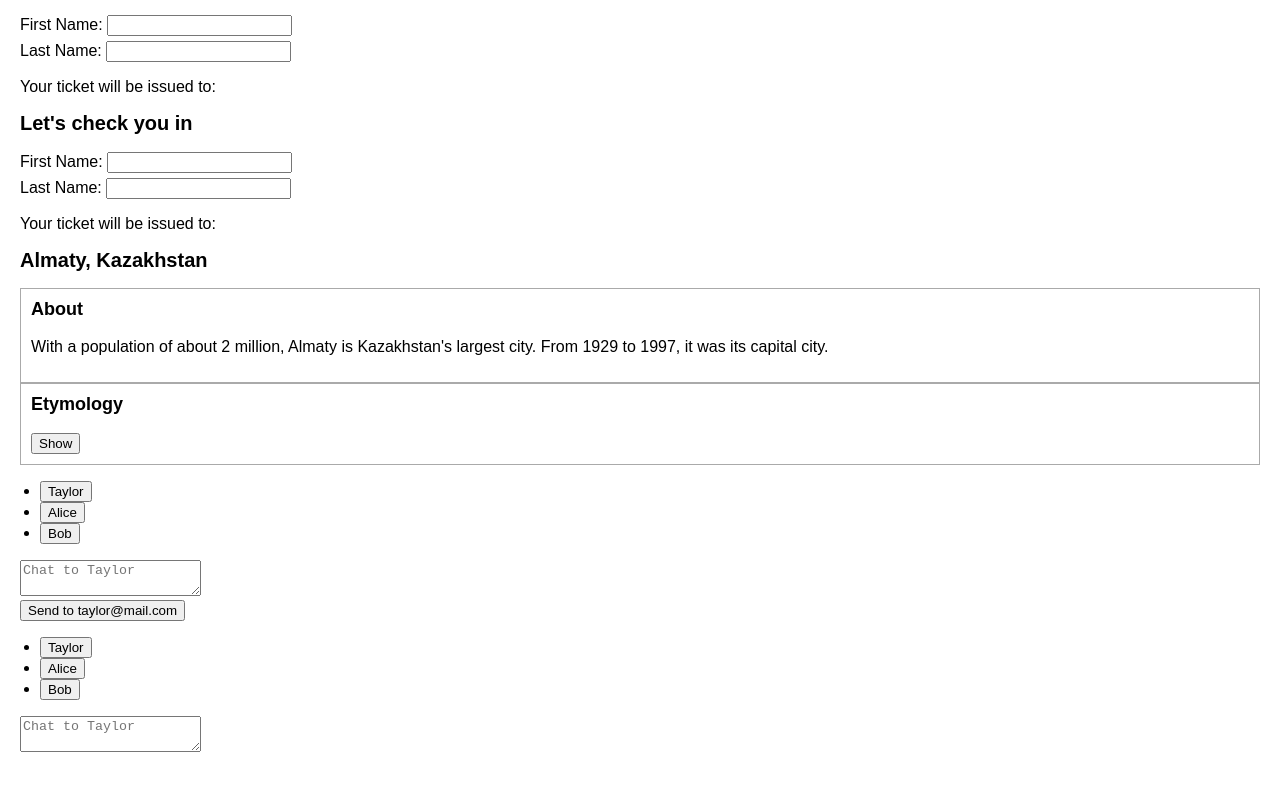
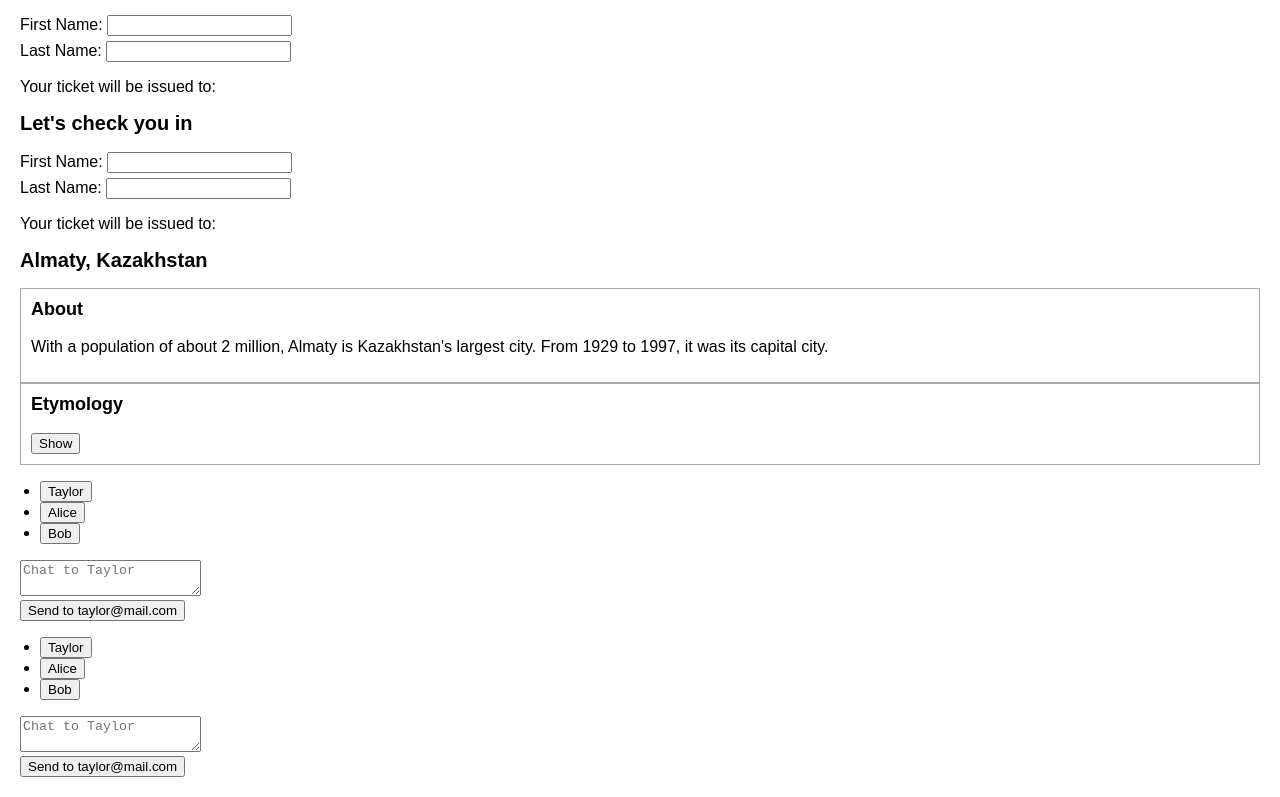
Before and after one commit to zelitosaide/react-js-course, a React (Create React App) app: page / in a window 1280 px wide. Shown: the part 179-976 px from the top of the page. Before the commit the page ends 955 px from the top, so only its background shows below. Built offline with nearby package versions, Linux system fonts and the light colour scheme.

Commit message:
Managing State

```diff
--- a/src/learn/learn-react/managing-state/index.js
+++ b/src/learn/learn-react/managing-state/index.js
@@ -44,6 +44,8 @@ function Chat({ contact }) {
           setText(e.target.value);
         }}
       />
+      <br />
+      <button>Send to {contact.email}</button>
     </section>
   );
 }
```
